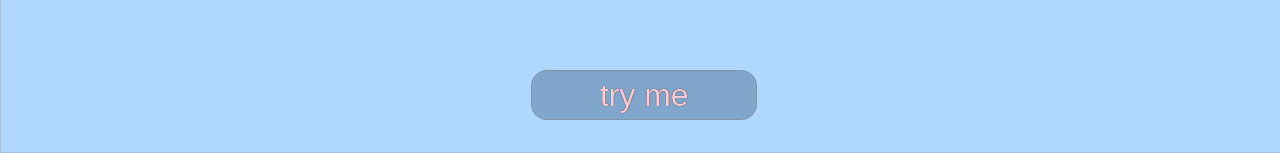
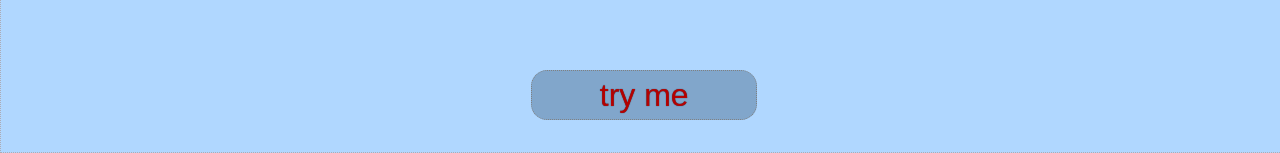
Before and after one commit to CatalinaSorina/Keys, a React (Create React App) app: page / in a window 1280 px wide. Shown: the part 649-802 px from the top of the page. Built offline with nearby package versions, Linux system fonts and the light colour scheme.

Commit message:
added styledComponent to Input and Button

```diff
--- a/src/App.js
+++ b/src/App.js
@@ -21,7 +21,12 @@ const App = () => (
     content={<>
       <Tab content={<>
         <header>Header, in work</header>
-        <Input placeholder="try this input" text="Mary" fireChange={()=>console.log("I changed.")} fireClick={(e)=>console.log(`${e.target.value}, I am on fire.`)}/>
+        <Input
+          placeholder="try this input"
+          text="Mary"
+          fireChange={()=>console.log("I changed.")}
+          fireClick={(e)=>console.log(`${e.target.value}, I am on fire.`)}
+        />
         <Paragraphs text="Lorem ipsum dolor amet stumptown actually subway tile squid try-hard tilde biodiesel taiyaki paleo. Coloring book palo santo jean shorts green juice 90's hoodie chicharrones hammock. Chicharrones heirloom 90's polaroid ugh hella. Craft beer tousled organic tacos gastropub church-key. Post-ironic heirloom butcher unicorn pitchfork cloud bread direct trade offal kitsch fam. Lomo street art paleo blue bottle plaid poke pitchfork everyday carry master cleanse godard photo booth gastropub. Typewriter vinyl pitchfork keytar readymade, cold-pressed austin drinking vinegar chartreuse franzen banh mi gluten-free.
         Sartorial forage PBR&B, gluten-free shaman banjo man braid next level scenester. Cliche cray fingerstache selfies trust fund YOLO. Swag aesthetic shaman, semiotics woke cornhole iceland mumblecore sartorial artisan organic salvia bushwick mixtape. Tattooed salvia mustache pop-up put a bird on it.
         Godard enamel pin vape synth vaporware. Viral everyday carry portland pork belly locavore. Hella sartorial twee umami keytar, pitchfork biodiesel hashtag snackwave hot chicken gluten-free lyft poutine. Narwhal shabby chic irony kickstarter tbh, chia mixtape gentrify listicle.
@@ -33,6 +38,7 @@ const App = () => (
           text="click"
           style={{ color: "darkolivegreen", backgroundColor: "lightgreen", hoverBackground:"darkolivegreen", boxShadowColor: "darkolivegreen", margin:"2rem" }}
           fireClick={()=>console.log("YOU CLICKED ME ^_^")}
+          styledComponent="border-radius:0.2rem;width:8rem;border:none;"
         />
         <footer>bottom</footer>
       </>}
@@ -56,7 +62,10 @@ const App = () => (
           </div>
         </>}
       />
-      <Input placeholder="try me" />
+      <Input
+        placeholder="try me"
+        styledComponent="color:red; &::placeholder {color:rgba(255, 0, 0,0.7);}"
+      />
     </>}
   />
 );
--- a/src/components/Button/Button.js
+++ b/src/components/Button/Button.js
@@ -4,27 +4,39 @@ import { combineStyle, removeKeysFromStyle } from "../../data/utils";
 import style from "styled-components";
 
 const ButtonStyle = style.button`
-    width: ${({ addMoreStyle }) => addMoreStyle.width};
-    height: ${({ addMoreStyle }) => addMoreStyle.height};
-    border: ${({ addMoreStyle }) => addMoreStyle.border};
-    border-radius: ${({ addMoreStyle }) => addMoreStyle.borderRadius};
-    background-color: ${({ addMoreStyle }) => addMoreStyle.backgroundColor};
-    box-shadow: ${({ addMoreStyle }) => addMoreStyle.boxShadow + addMoreStyle.boxShadowColor};
-    color: ${({ addMoreStyle }) => addMoreStyle.color};
-    outline: ${({ addMoreStyle }) => addMoreStyle.outline};
-    padding: ${({ addMoreStyle }) => addMoreStyle.padding};
+    ${({ addMoreStyle, styledComponent }) => `
+        width: ${addMoreStyle.width};
+        height: ${addMoreStyle.height};
+        border: ${addMoreStyle.border};
+        border-radius: ${addMoreStyle.borderRadius};
+        background-color: ${addMoreStyle.backgroundColor};
+        box-shadow: ${addMoreStyle.boxShadow + addMoreStyle.boxShadowColor};
+        color: ${addMoreStyle.color};
+        outline: ${addMoreStyle.outline};
+        padding: ${addMoreStyle.padding};
 
-    &:hover {
-        background:${({ addMoreStyle }) => addMoreStyle.hoverBackground};
-        color:${({ addMoreStyle }) => addMoreStyle.hoverColor};
-    }
-    &:active {
-        color:${({ addMoreStyle }) => addMoreStyle.activeColor};
-    }
+        &:hover {
+            background:${addMoreStyle.hoverBackground};
+            color:${addMoreStyle.hoverColor};
+        }
+
+        &:active {
+            color:${addMoreStyle.activeColor};
+        }
+
+        ${styledComponent && styledComponent}
+    `}
 `;
 
-const Button = ({ style, text, fireClick }) => (
-    <ButtonStyle style={removeKeysFromStyle(style, buttonDefaultStyle)} addMoreStyle={combineStyle(style, buttonDefaultStyle)} onClick={fireClick}>{text}</ButtonStyle>
+const Button = ({ style, styledComponent, text, fireClick }) => (
+    <ButtonStyle
+        style={removeKeysFromStyle(style, buttonDefaultStyle)}
+        addMoreStyle={combineStyle(style, buttonDefaultStyle)}
+        onClick={fireClick}
+        styledComponent={styledComponent}
+    >
+        {text}
+    </ButtonStyle>
 );
 
 export default Button;
--- a/src/components/Input/Input.js
+++ b/src/components/Input/Input.js
@@ -3,26 +3,30 @@ import styled from "styled-components";
 import { combineStyle, removeKeysFromStyle } from "../../data/utils";
 import { inputDefaultStyle } from "./inputDefaultStyle";
 const InputStyled = styled.input`
-  width: ${({ addStyle }) => addStyle.width};
-  height: ${({ addStyle }) => addStyle.height};
-  padding: ${({ addStyle }) => addStyle.padding};
-  margin: ${({ addStyle }) => addStyle.margin};
-  border-radius: ${({ addStyle }) => addStyle.borderRadius};
-  outline: ${({ addStyle }) => addStyle.outline};
-  border: ${({ addStyle }) => addStyle.border};
-  background-color: ${({ addStyle }) => addStyle.backgroundColor};
-  color: ${({ addStyle }) => addStyle.color};
-  font-size: ${({ addStyle }) => addStyle.fontSize};
-  text-align: ${({ addStyle }) => addStyle.textAlign};
-  text-shadow: ${({ addStyle }) => addStyle.textShadow};
+  ${({ styledComponent, addStyle }) => `
+    width: ${addStyle.width};
+    height: ${addStyle.height};
+    padding: ${addStyle.padding};
+    margin: ${addStyle.margin};
+    border-radius: ${addStyle.borderRadius};
+    outline: ${addStyle.outline};
+    border: ${addStyle.border};
+    background-color: ${addStyle.backgroundColor};
+    color: ${addStyle.color};
+    font-size: ${addStyle.fontSize};
+    text-align: ${addStyle.textAlign};
+    text-shadow: ${addStyle.textShadow};
 
-  &::placeholder {
-    color: ${({ addStyle }) => addStyle.placeholderColor};
-    text-shadow: ${({ addStyle }) => addStyle.placeholderTextShadow};
-  }
+    &::placeholder {
+      color: ${addStyle.placeholderColor};
+      text-shadow: ${addStyle.placeholderTextShadow};
+    }
+
+    ${styledComponent && styledComponent}
+  `}
 `
 
-const Input = ({ style, placeholder, text, fireChange, fireClick }) => {
+const Input = ({ style, styledComponent, placeholder, text, fireChange, fireClick }) => {
   const [textState, setTextState] = useState(text);
 
   const handleOnChange = (e) => {
@@ -34,6 +38,7 @@ const Input = ({ style, placeholder, text, fireChange, fireClick }) => {
     style={removeKeysFromStyle(style, inputDefaultStyle)}
     value={textState}
     addStyle={combineStyle(style, inputDefaultStyle)}
+    styledComponent={styledComponent}
     placeholder={placeholder}
     onChange={handleOnChange}
     onClick={fireClick}
```
